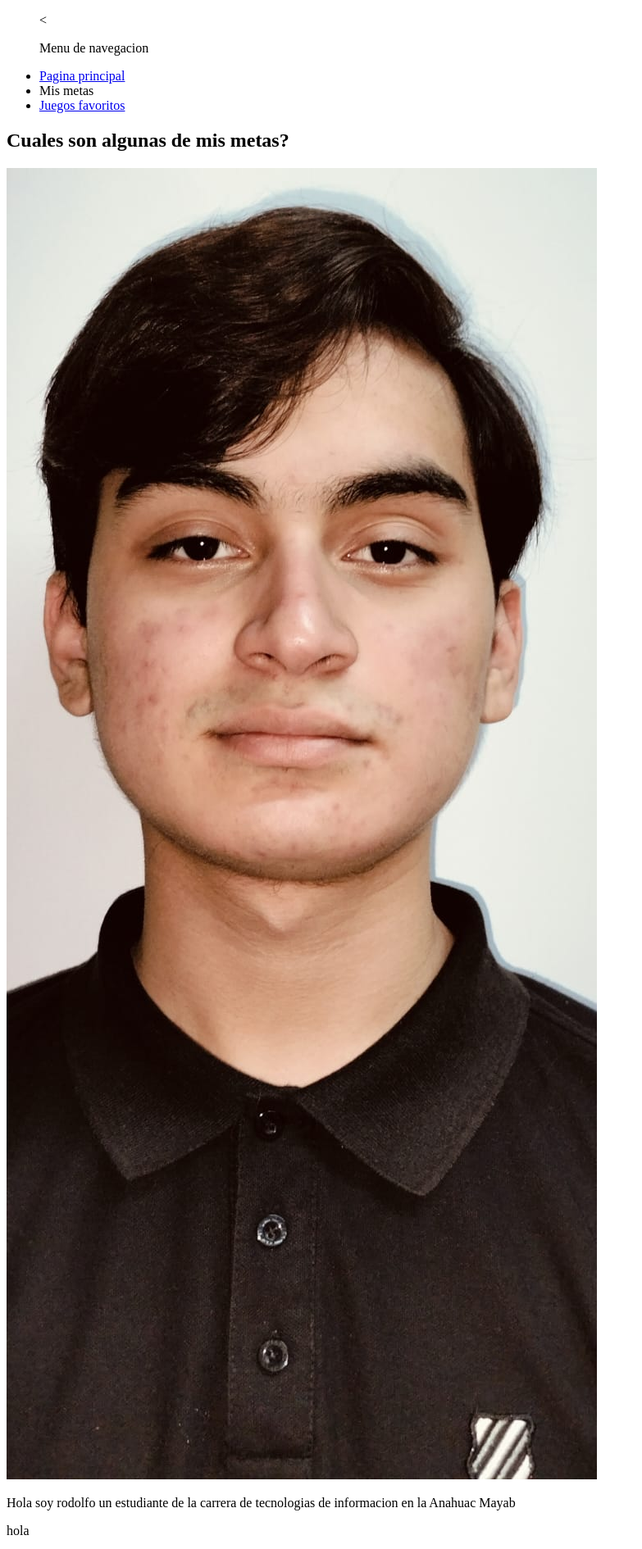
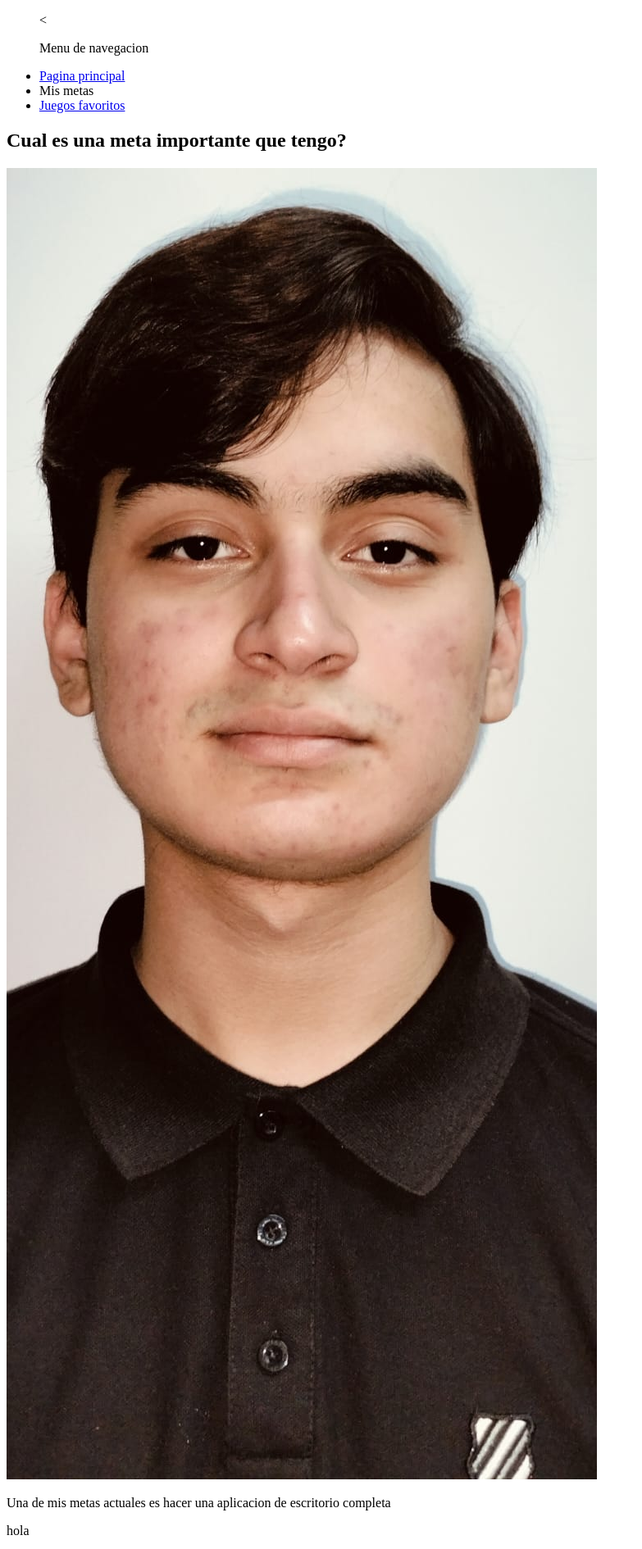
Before and after one commit to Rfcc22/HolbertonProyectoFinal, a plain HTML site: page futuro.html in a window 1280 px wide. Shown: the top 1890 px of the page at 82% size, without its empty margins (0-783 px from the left). Drawn offline with Linux system fonts and the light colour scheme.

Commit message:
termine contenido

```diff
--- a/futuro.html
+++ b/futuro.html
@@ -15,9 +15,9 @@
   </header>
   <main>
     <article>
-      <h1>Cuales son algunas de mis metas?</h1>
+      <h1>Cual es una meta importante que tengo?</h1>
       <img src="FotioMia.jpeg" alt="Yo">
-      <p>Hola soy rodolfo un estudiante de la carrera de tecnologias de informacion en la Anahuac Mayab</p>
+      <p>Una de mis metas actuales es hacer una aplicacion de escritorio completa </p>
     </article>
     <aside>
       <p>hola</p>
```
